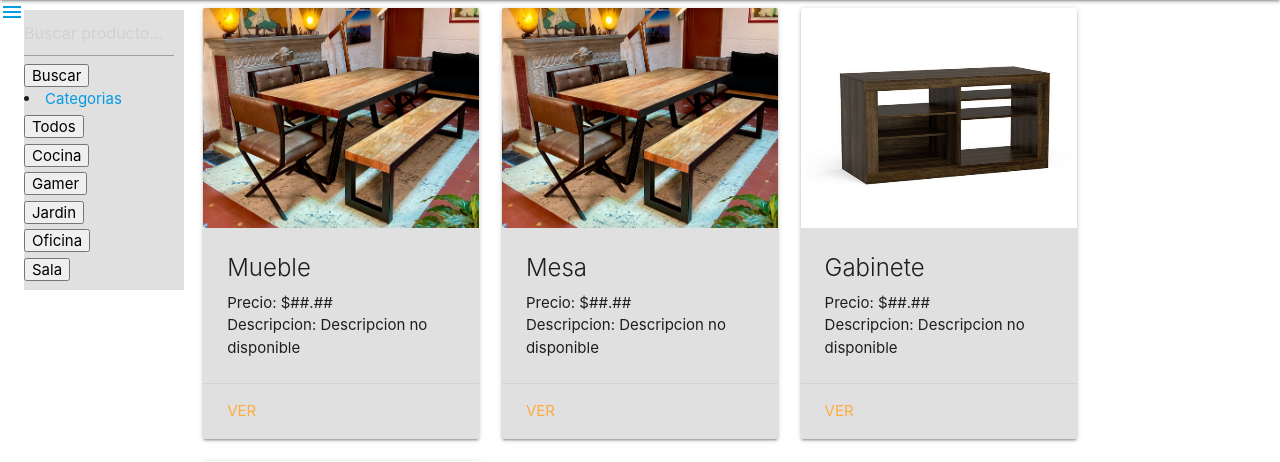
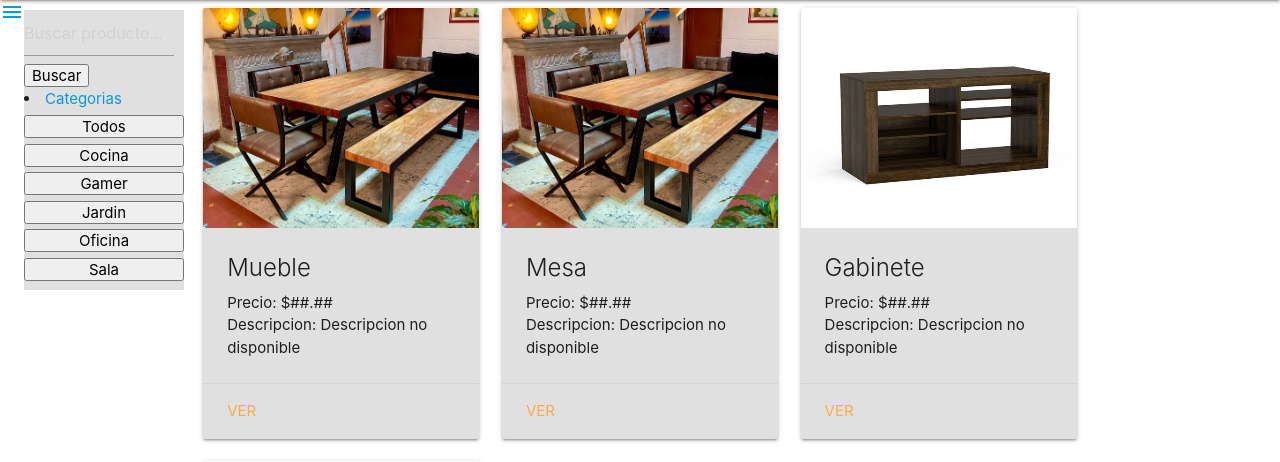
Before and after one commit to ryukomvp/lignum, a PHP site: template views/public/catalogo.html in a window 1280 px wide. Shown: the part 64-526 px from the top of the page. Run offline with PHP 8.4, Linux system fonts and the light colour scheme; the template is opened without the code that fills it, so the values that code supplies are empty.

Commit message:
Arreglado botones de filtro

```diff
--- a/resources/css/catalogo.css
+++ b/resources/css/catalogo.css
@@ -38,4 +38,6 @@ img {
 .button-value {
     margin-top: 5px;
     margin-right: 30px;
+    width: 160px;
+    text-align: center;
 }
```
